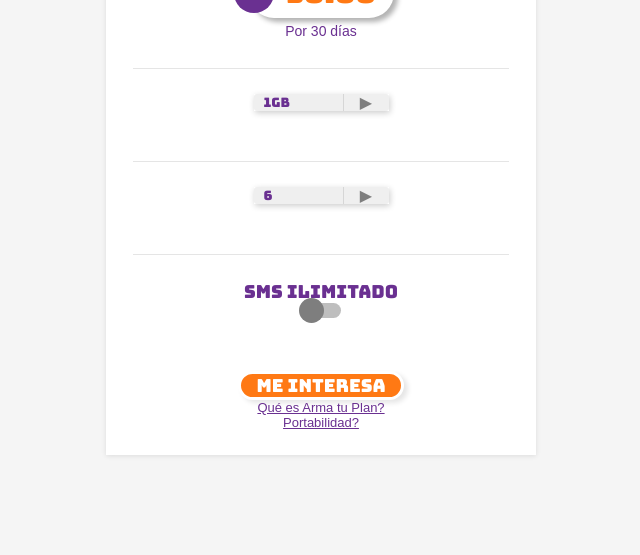
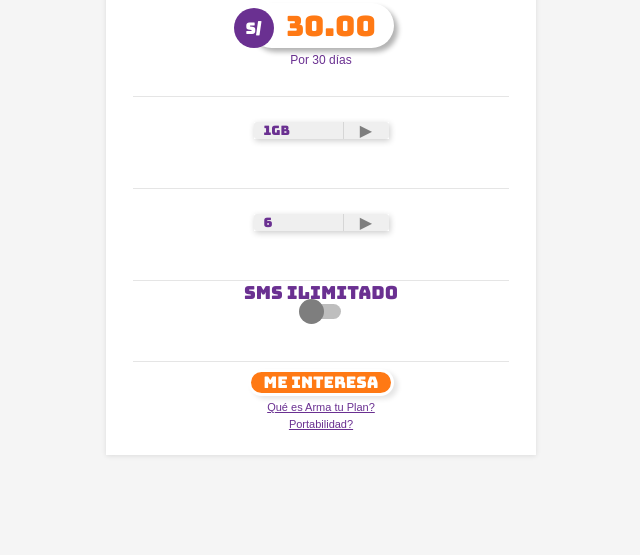
Before and after one commit to spectrecode/demo-cuy, a plain HTML site: page index.html in a window 1280 px wide. Shown: the part 245-800 px from the top of the page, without its empty margins (319-959 px from the left). Drawn offline with nearby package versions, Linux system fonts and the light colour scheme.

Commit message:
corrigiendo demo maqueta

```diff
--- a/css/style.css
+++ b/css/style.css
@@ -48,6 +48,7 @@
 .planes h3 {
   font-size: 40px;
   font-family: 'Bungee', cursive;
+  height: 90px;
 }
 
 .planes__box {
@@ -67,6 +68,10 @@
   -webkit-box-pack: justify;
       -ms-flex-pack: justify;
           justify-content: space-between;
+}
+
+.planes__box > :nth-child(6){
+  padding: 0 0 20px;
 }
 
 .planes__incluye {
@@ -129,7 +134,7 @@
 .planes__total .total span {
   color: #FF7914;
   font-size: 28px;
-  height: 50px;
+  height: 45px;
   display: -webkit-box;
   display: -ms-flexbox;
   display: flex;
@@ -164,7 +169,7 @@
 
 .planes__total .caducidad {
   margin-top: 5px;
-  font-size: 14px;
+  font-size: 12px;
 }
 
 .planes__calculador .campo {
@@ -199,10 +204,17 @@
       -ms-flex-pack: center;
           justify-content: center;
 }
+
+.planes__calculador,
+.planes__pedido{
+  border-top: 1px solid rgba(0, 0, 0, 0.1);
+}
+
 .planes__calculador{
   border-top: 1px solid rgba(0, 0, 0, 0.1);
   padding: 25px 0 30px;
 }
+
 .planes__calculador select {
   -webkit-box-flex: 1;
       -ms-flex: 1;
@@ -293,9 +305,10 @@
 .planes__pedido button {
   font-family: 'Bungee', cursive;
   color: #fff;
-  font-size: 18px;
+  font-size: 16px;
   background-color: #FF7914;
-  padding: 0 15px;
+  padding: 0 13px;
+  margin-top: 7px;
   border-radius: 25px;
   border: 3px solid white;
   -webkit-box-shadow: 4px 3px 5px 0px rgba(0, 0, 0, 0.1);
@@ -309,5 +322,6 @@
 .planes__pedido .faq,
 .planes__pedido .portabilidad {
   text-decoration: underline;
-  font-size: 13px;
+  font-size: 11px;
+  margin-top: 5px;
 }
```
